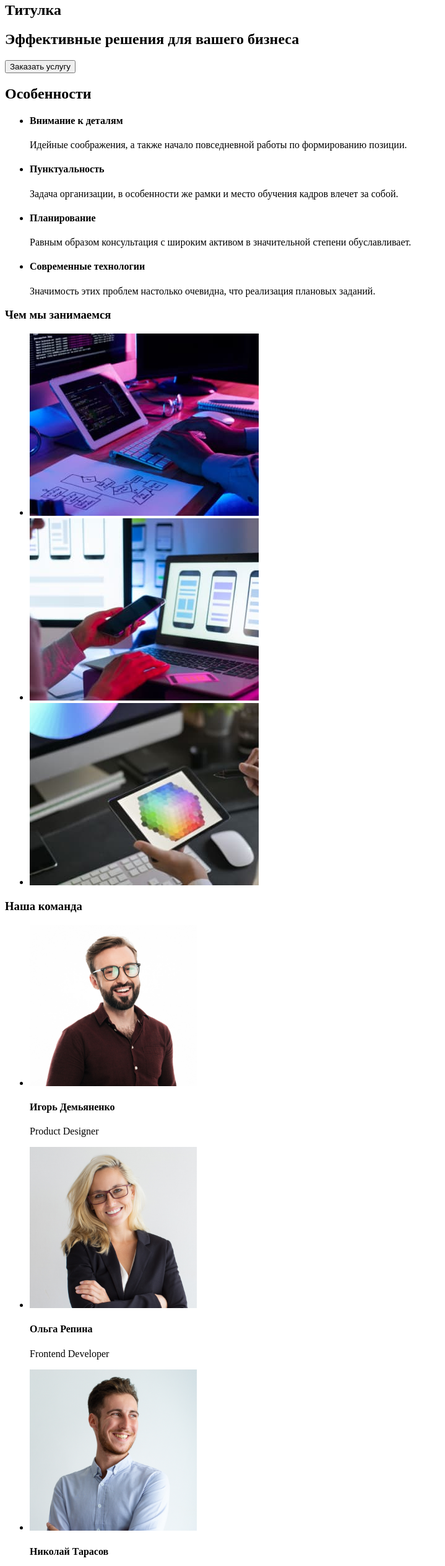
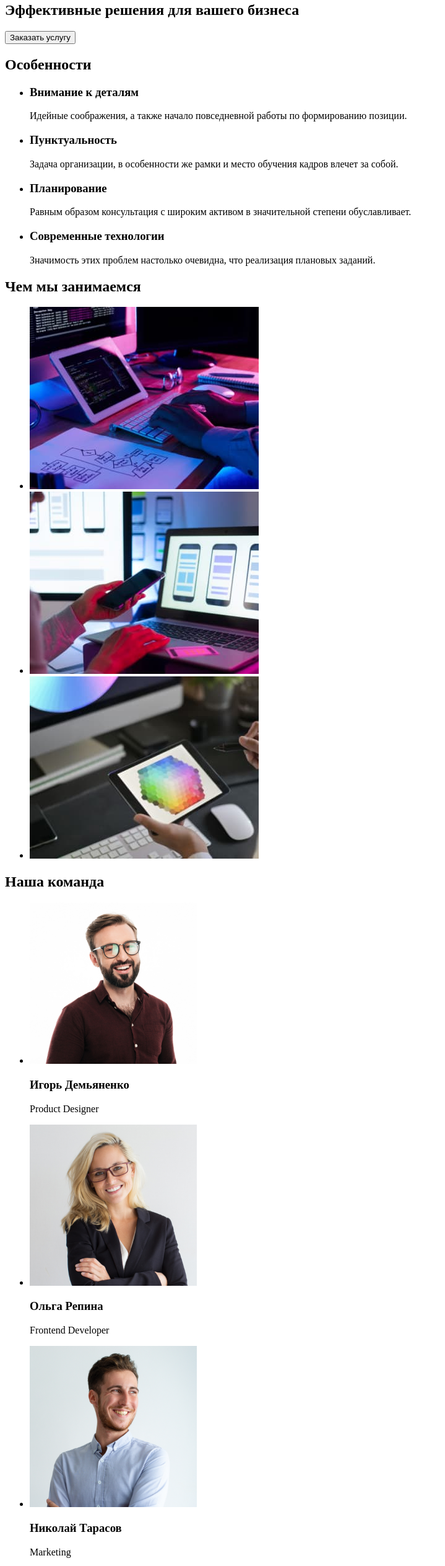
Before and after one commit to Vitalii-Malintsov/goit-markup-hw-01, a plain HTML site: page index.html in a window 1280 px wide. Shown: the part 165-2691 px from the top of the page at 62% size, without its empty margins (0-719 px from the left). Drawn offline with Linux system fonts and the light colour scheme.

Commit message:
Исправление ошибок
После просмотра ментора

```diff
--- a/index.html
+++ b/index.html
@@ -11,7 +11,7 @@
         <!--Шапка страницы-->
     <header>
         <nav>
-            <a href="WebStudio.com">WebStudio</a>
+            <a href="#">WebStudio</a>
             <ul>
                 <li><a href="#">Студия</a></li>
                 <li><a href="#">Портфолио</a></li>
@@ -27,7 +27,6 @@
     <main>
         <!--Титулка-->
         <section>
-            <h2>Титулка</h2>
             <h1>Эффективные решения для вашего бизнеса</h1>
             <button type="button">Заказать услугу</button>
         </section>
@@ -37,18 +36,18 @@
             <h2>Особенности</h2>
             <ul>
                 <li>
-                    <h4>Внимание к деталям</h4>
+                    <h3>Внимание к деталям</h3>
                     <p>Идейные соображения, а также начало повседневной работы по формированию позиции.</p>
                 </li>
                 <li>
-                    <h4>Пунктуальность</h4>
+                    <h3>Пунктуальность</h3>
                     <p>Задача организации, в особенности же рамки и место обучения кадров влечет за собой.</p>
                 </li>
                 <li>
-                    <h4>Планирование</h4>
+                    <h3>Планирование</h3>
                     <p>Равным образом консультация с широким активом в значительной степени обуславливает.</p>
                 </li><li>
-                    <h4>Современные технологии</h4>
+                    <h3>Современные технологии</h3>
                     <p>Значимость этих проблем настолько очевидна, что реализация плановых заданий.</p>
                 </li>
             </ul>
@@ -56,7 +55,7 @@
 
         <!--Занятие-->
         <section>
-            <h3>Чем мы занимаемся</h3>
+            <h2>Чем мы занимаемся</h2>
             <ul>
                 <li><img src="images/box 1.jpg" alt="моноблок" width="370"></li>
                 <li><img src="images/box 2.jpg" alt="ноутбук" width="370"></li>
@@ -66,23 +65,23 @@
 
         <!--Команда-->
         <section>
-            <h3>Наша команда</h3>
+            <h2>Наша команда</h2>
             <ul>
                 <li>
                     <img src="images/Igor.jpg" alt="Игорь" width="270">
-                    <h4>Игорь Демьяненко</h4>
+                    <h3>Игорь Демьяненко</h3>
                     <p>Product Designer</p>
                 </li>
                 <li><img src="images/Olga.jpg" alt="Ольга" width="270">
-                    <h4>Ольга Репина</h4>
+                    <h3>Ольга Репина</h3>
                     <p>Frontend Developer</p>
                 </li>
                 <li><img src="images/Nikolay.jpg" alt="Николай" width="270">
-                    <h4>Николай Тарасов</h4>
+                    <h3>Николай Тарасов</h3>
                     <p>Marketing</p>
                 </li>
                 <li><img src="images/Mihail.jpg" alt="Михаил" width="270">
-                    <h4>Михаил Ермаков</h4>
+                    <h3>Михаил Ермаков</h3>
                     <p>UI Designer</p>
                 </li>
             </ul>
@@ -94,7 +93,7 @@
         <a href="WebStudio.com">WebStudio</a>
         <address>
             <ul>
-                <li>г. Киев, пр-т Леси Украинки, 26</li>
+                <li><a href="#">г. Киев, пр-т Леси Украинки, 26</a></li>
                 <li><a href="Mailto:info@devstudio.com">info@devstudio.com</a></li>
                 <li><a href="tel:+380961111111">+38 096 111 11 11</a></li>
             </ul>
```
